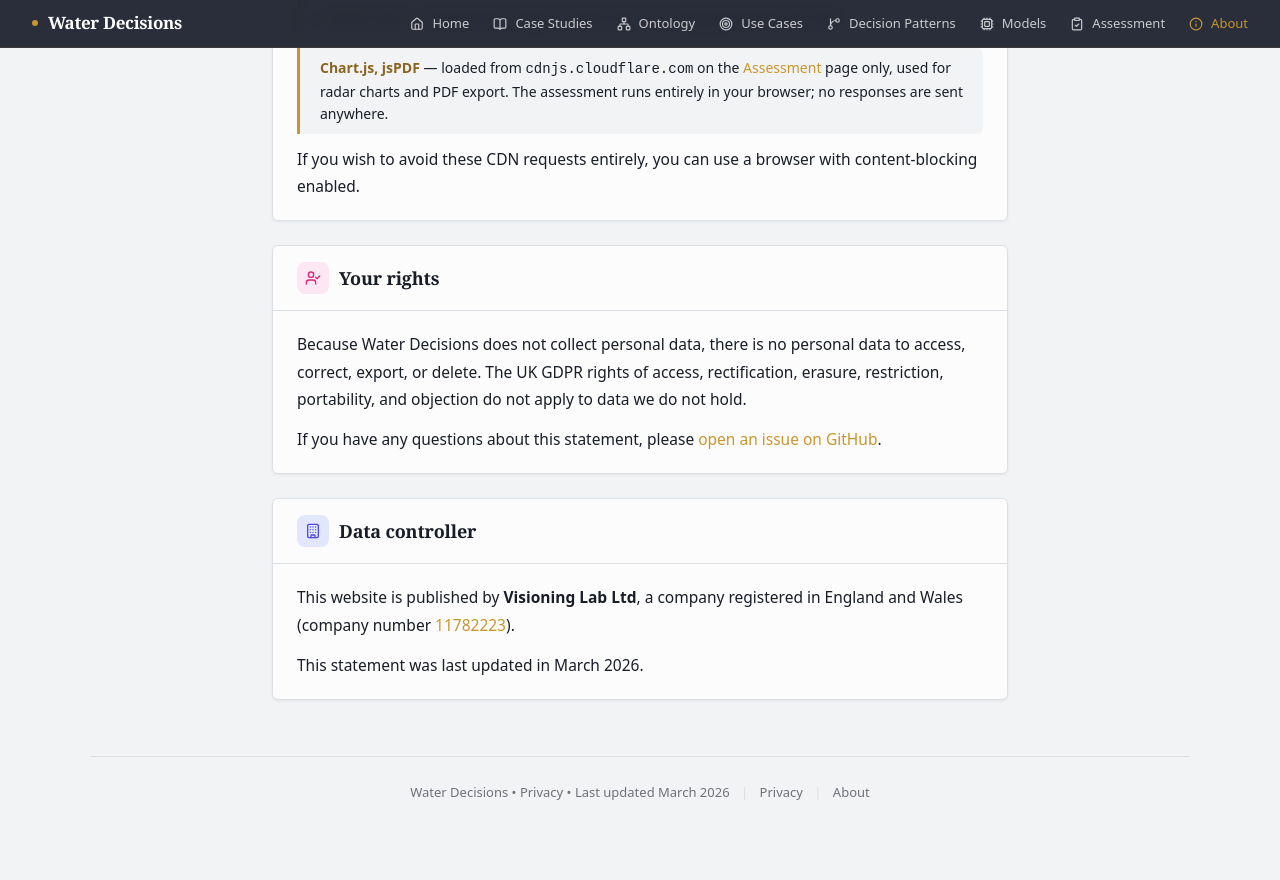
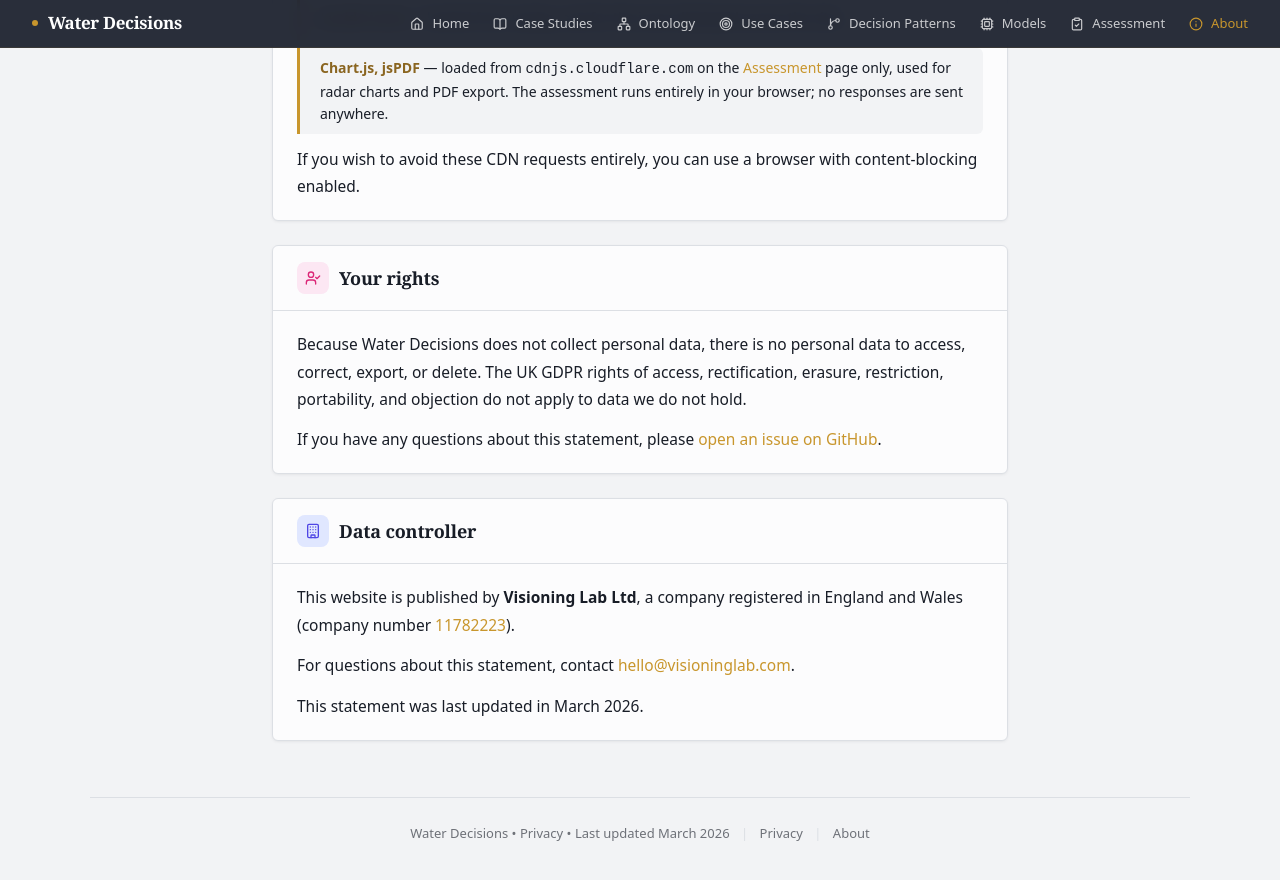
Before and after one commit to visioninglab/waterdecisions, a Jekyll site: the page built from privacy.html, in a window 1280 px wide and 900 px high, scrolled down 1388 px. Shown: the top 880 px of the window. Built offline with Jekyll 4.4.1, drawn with Linux system fonts in a browser that asks for light colours.

Commit message:
Add contact email to privacy statement

```diff
--- a/privacy.html
+++ b/privacy.html
@@ -80,6 +80,7 @@ footer_text: "Water Decisions &bull; Privacy &bull; Last updated March 2026"
     </div>
     <div class="about-section-body">
       <p>This website is published by <strong>Visioning Lab Ltd</strong>, a company registered in England and Wales (company number <a href="https://find-and-update.company-information.service.gov.uk/company/11782223" target="_blank" rel="noopener">11782223</a>).</p>
+      <p>For questions about this statement, contact <a href="mailto:hello@visioninglab.com">hello@visioninglab.com</a>.</p>
       <p>This statement was last updated in March 2026.</p>
     </div>
   </div>
```
